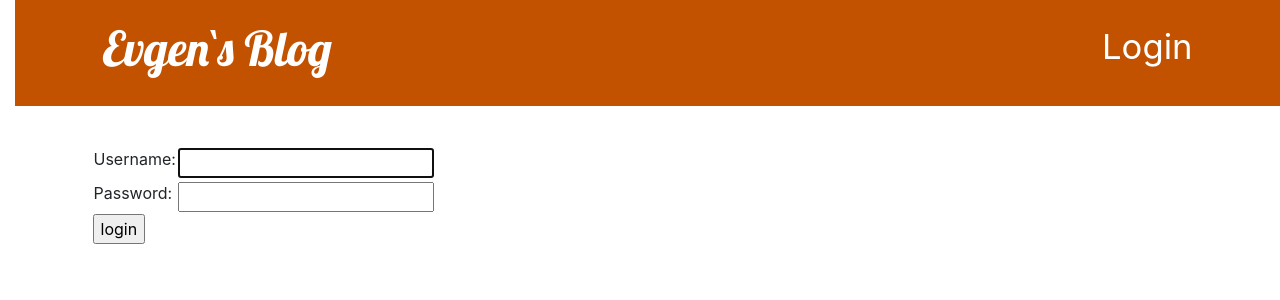
After one commit to EvgenRedbeard/my-first-blog, a Django app: page /accounts/login/ in a window 1280 px wide. The commit adds this page. Shown: the top 300 px of the page. Run offline with Django 3.2, Linux system fonts and the light colour scheme.

Commit message:
Add login/logout and edit/delete posts

```diff
--- a/blog/templates/blog/base.html
+++ b/blog/templates/blog/base.html
@@ -15,6 +15,17 @@
                       <a href="{% url 'post_new' %}" class="top-menu">
                         {% include './icons/file-earmark-plus.svg' %}
                       </a>
+                      <a href="{% url 'post_draft_list' %}" class="top-menu">
+                          <span class="glyphicon glyphicon-edit"></span>
+                      </a>
+                      <p class="top-menu">
+                          Hello {{ user.username }}
+                            <small>(<a href="{% url 'logout' %}">Log out</a>)</small>
+                      </p>
+                  {% else %}
+                      <a href="{% url 'login' %}" class="top-menu">
+                        <span class="glyphicon glyphicon-lock">Login</span>
+                      </a>
                   {% endif %}
                   <h1><a href="/">Evgen`s Blog</a></h1>
               </div>
--- a/blog/templates/blog/post_detail.html
+++ b/blog/templates/blog/post_detail.html
@@ -6,12 +6,17 @@
                 <a class="btn btn-default" href="{% url 'post_edit' pk=post.pk %}">
                   {% include './icons/pencil-fill.svg' %}
                 </a>
+                <a class="btn btn-default" href="{% url 'post_remove' pk=post.pk %}">
+                    <span class="glyphicon glyphicon-remove">Remove</span>
+                </a>
             {% endif %}
         </aside>
         {% if post.published_date %}
             <time class="date">
                 {{ post.published_date }}
             </time>
+        {% else %}
+            <a class="btn btn-default" href="{% url 'post_publish' pk=post.pk %}">Publish</a>
         {% endif %}
         <h2>{{ post.title }}</h2>
         <p>{{ post.text|linebreaksbr }}</p>
--- /dev/null
+++ b/blog/templates/registration/login.html
@@ -0,0 +1,25 @@
+{% extends "blog/base.html" %}
+
+{% block content %}
+    {% if form.errors %}
+        <p>Your username and password didn't match. Please try again.</p>
+    {% endif %}
+
+    <form method="post" action="{% url 'login' %}">
+        {% csrf_token %}
+        <table>
+            <tr>
+                <td>{{ form.username.label_tag }}</td>
+                <td>{{ form.username }}</td>
+            </tr>
+            <tr>
+                <td>{{ form.password.label_tag }}</td>
+                <td>{{ form.password }}</td>
+            </tr>
+        </table>
+
+        <input type="submit" value="login" />
+        <input type="hidden" name="next" value="{{ next }}" />
+    </form>
+
+{% endblock %}
--- a/blog/urls.py
+++ b/blog/urls.py
@@ -6,4 +6,7 @@ urlpatterns = [
     path('post/<int:pk>/', views.post_detail, name='post_detail'),
     path('post/new/', views.post_new, name='post_new'),
     path('post/<int:pk>/edit/', views.post_edit, name='post_edit'),
+    path('drafts/', views.post_draft_list, name='post_draft_list'),
+    path('post/<pk>/publish', views.post_publish, name='post_publish'),
+    path('post/<pk>/remove', views.post_remove, name='post_remove')
 ]
--- a/djangoProject/settings.py
+++ b/djangoProject/settings.py
@@ -124,3 +124,5 @@ STATIC_URL = '/static/'
 STATIC_ROOT = os.path.join(BASE_DIR, 'static')
 MEDIA_URL = '/media/'
 MEDIA_ROOT = os.path.join(BASE_DIR, 'media')
+
+LOGIN_REDIRECT_URL = '/'
--- a/djangoProject/urls.py
+++ b/djangoProject/urls.py
@@ -16,7 +16,11 @@ Including another URLconf
 from django.contrib import admin
 from django.urls import path, include
 
+from django.contrib.auth import views
+
 urlpatterns = [
     path('admin/', admin.site.urls),
+    path('accounts/login/', views.LoginView.as_view(), name='login'),
+    path('accounts/logout/', views.LogoutView.as_view(next_page='/'), name='logout'),
     path('', include('blog.urls')),
 ]
```
Also changed, not shown: blog/templates/blog/post_draft_list.html (added, +11 -0 lines), blog/views.py (+22 -2 lines).
